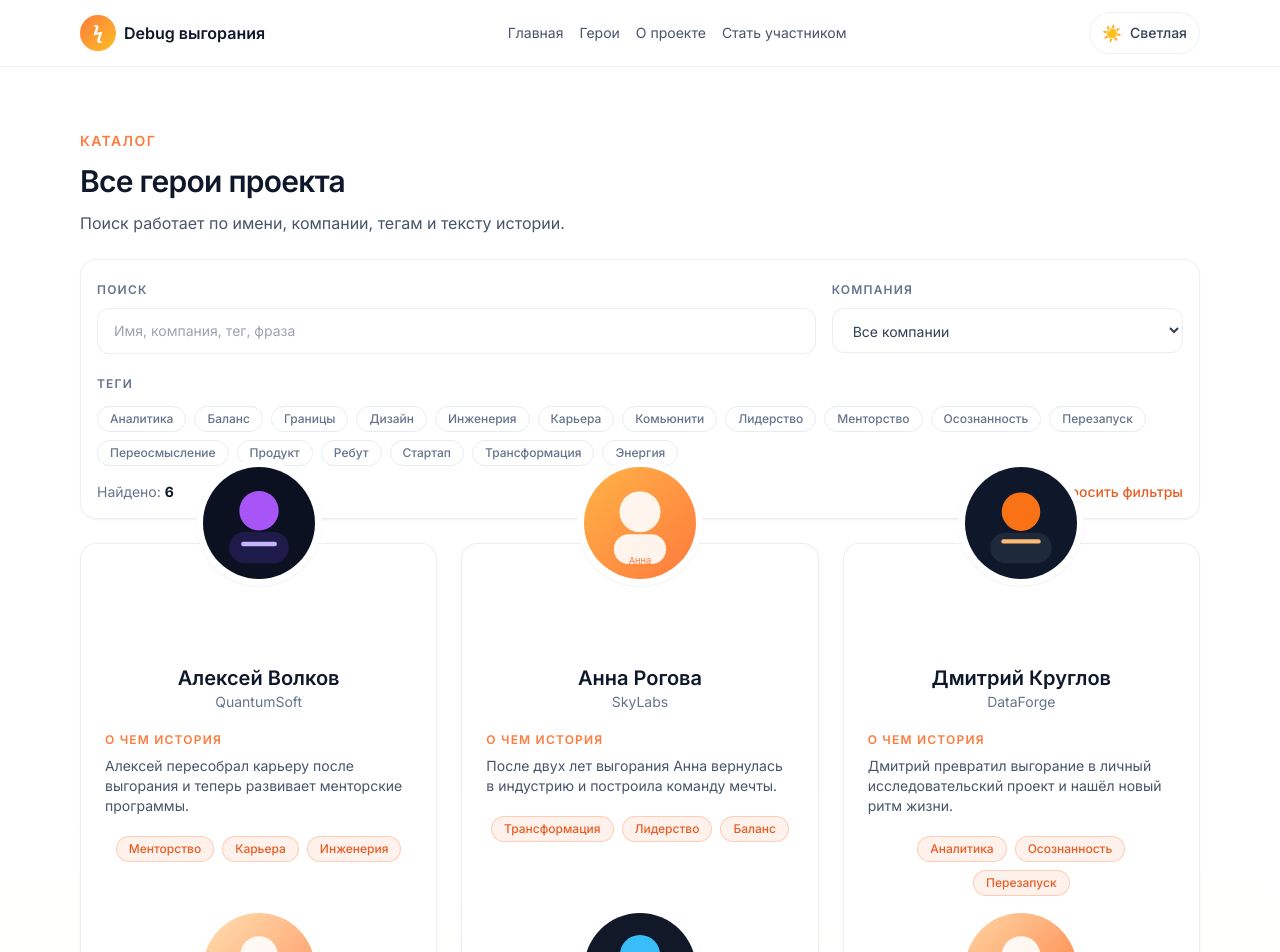
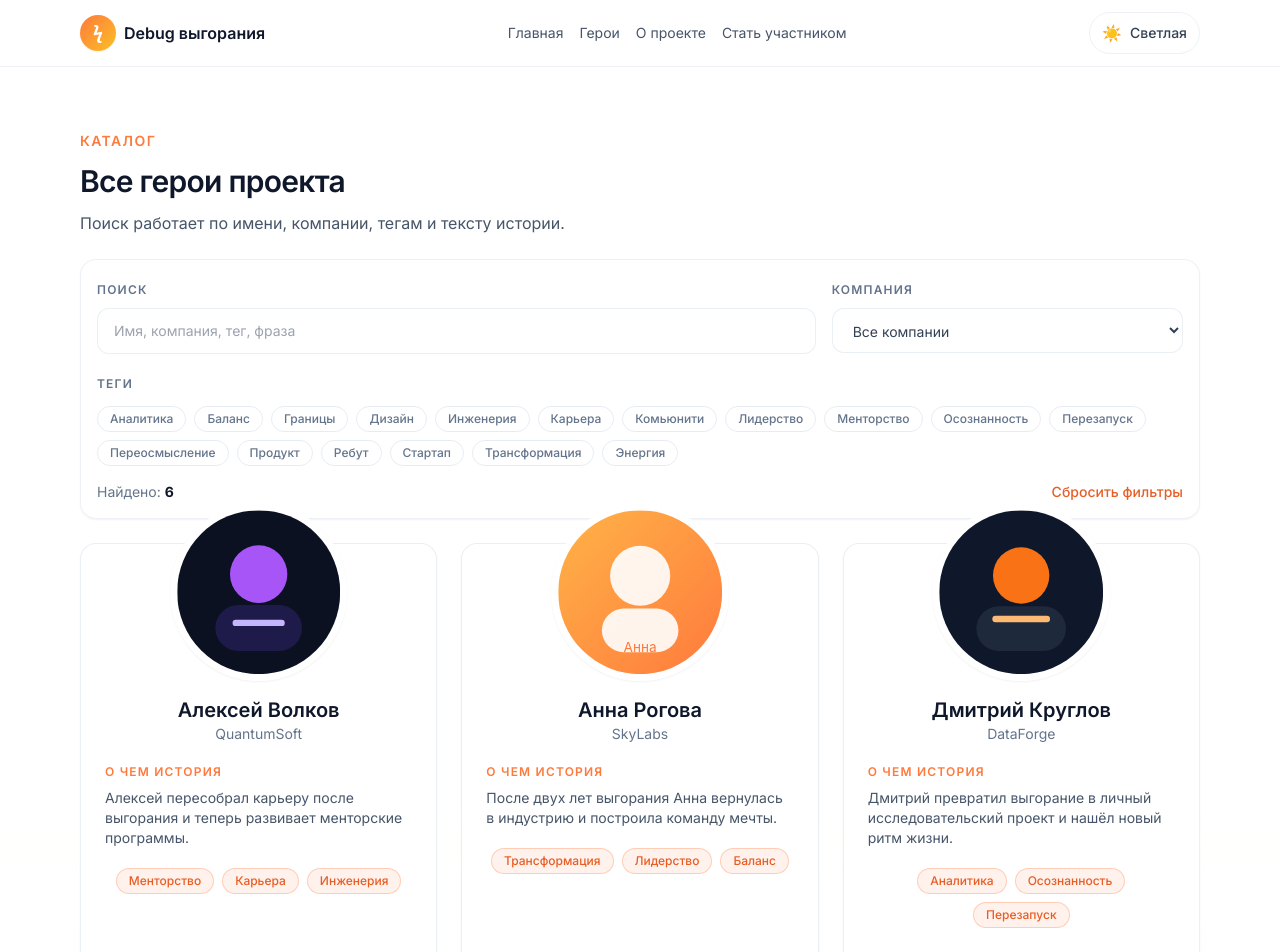
Before and after one commit to spiderpoul/phoenix-project-site, a Next.js app: page /heroes in a window 1280 px wide. Shown: the top 952 px of the page. Built offline with nearby package versions, Linux system fonts and the light colour scheme.

Commit message:
fix hero image

```diff
--- a/components/HeroCard.js
+++ b/components/HeroCard.js
@@ -15,24 +15,18 @@ export default function HeroCard({ hero, variant = 'full' }) {
   const maxTags = variant === 'compact' ? 2 : 3;
   const visibleTags = hero.tags.slice(0, maxTags);
   const extraCount = hero.tags.length - visibleTags.length;
-  const imageSizeClasses =
-    variant === 'compact' ? 'h-48 w-48 sm:h-52 sm:w-52' : 'h-24 w-24 sm:h-28 sm:w-28';
-  const cardPaddingTop = variant === 'compact' ? 'pt-32' : 'pt-24';
-  const imageOffsetClass = variant === 'compact' ? '-translate-y-[40%]' : '-translate-y-2/3';
 
   return (
     <Link
       href={`/heroes/${hero.slug}`}
-      className={`card card-hover group relative flex h-full flex-col gap-5 overflow-visible px-6 pb-6 ${cardPaddingTop}`}
+      className="card card-hover group relative flex h-full flex-col gap-5 overflow-visible px-6 pb-6 pt-32"
     >
-      <div
-        className={`absolute left-1/2 top-0 z-10 flex -translate-x-1/2 ${imageOffsetClass} items-center justify-center`}
-      >
+      <div className="absolute left-1/2 top-0 z-10 flex -translate-x-1/2 -translate-y-[23%] items-center justify-center">
         <div className="rounded-full border border-white bg-white p-1.5 shadow-sm dark:border-slate-900 dark:bg-slate-900">
           <img
             src={hero.photo}
             alt={hero.name}
-            className={`${imageSizeClasses} rounded-full object-cover`}
+            className="h-33 w-33 rounded-full object-cover sm:h-33 sm:w-33"
             loading="lazy"
           />
         </div>
```
